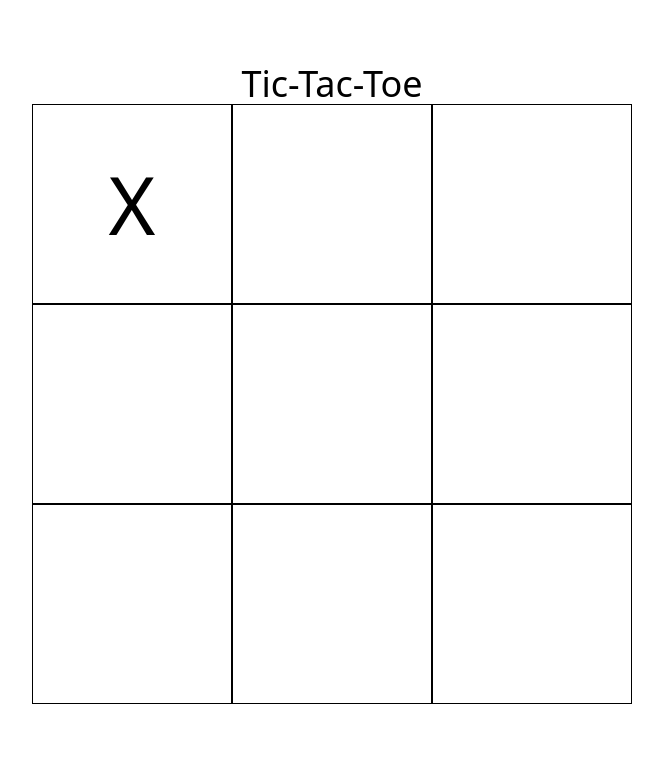
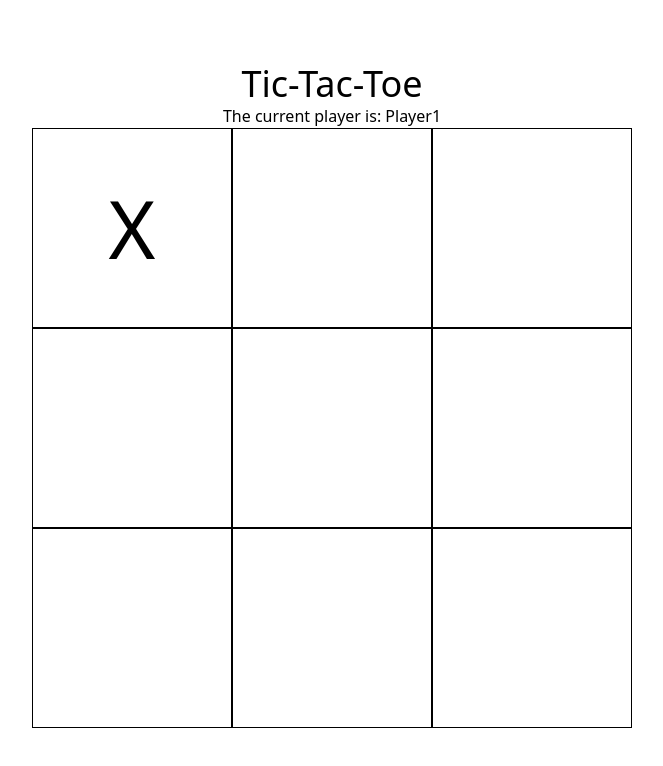
Before and after one commit to devhausleipzig/camp8-tic-tac-toe, a website: page index.html in a window 1280 px wide. Both pictures are taken after a click on the element 440 px from the left and 204 px from the top of the page. Shown: the whole page, without its empty margins (308-971 px from the left). Drawn offline with Linux system fonts and the light colour scheme.

Commit message:
begin adding checks for win conditions

```diff
--- a/index.html
+++ b/index.html
@@ -9,10 +9,11 @@
 	</head>
         <main class="pt-16">
             <h1 class="text-center text-4xl">Tic-Tac-Toe</h1>
-                <div class="flex justify-center">
-                    <div id="game-grid" class="grid grid-cols-3 grid-rows-3 w-[600px] h-[600px]">
-                    </div>
+            <p id="current-player" class="text-center"></p>
+            <div class="flex justify-center">
+                <div id="game-grid" class="grid grid-cols-3 grid-rows-3 w-[600px] h-[600px]">
                 </div>
+            </div>
         </main>
 
 		<script src="./main.js"></script>
--- a/main.js
+++ b/main.js
@@ -9,6 +9,7 @@ function idToCoord(id) {
 }
 // grab DOM elements
 var gameGrid = document.querySelector("#game-grid");
+var currentPlayerElement = document.querySelector("#current-player");
 // settings
 var gridSize = 3;
 var gridCellStyles = ["w-[200px]", "h-[200px]", "border", "border-black"];
@@ -18,6 +19,7 @@ var players = [
     { name: "Player2", mark: "O", score: 0 }
 ];
 var turn = 0;
+currentPlayerElement.textContent = "The current player is: ".concat(players[0].name);
 var gameState = {};
 // creating game grid
 for (var row = 0; row < gridSize; row++) {
@@ -26,7 +28,7 @@ for (var row = 0; row < gridSize; row++) {
         // create gridCell & add styling
         var gridCell = document.createElement("div");
         (_a = gridCell.classList).add.apply(_a, gridCellStyles);
-        // generate ID and store data
+        // generate ID and initialize cell state
         var id = coordToId([row, col]);
         gridCell.id = id;
         gameState[id] = {
@@ -38,14 +40,21 @@ for (var row = 0; row < gridSize; row++) {
         // add eventListener to gridCell
         gridCell.addEventListener("click", function (event) {
             // need to know which player's turn it is
-            // whichever players turn it is, add their mark to the 'marked' key for a specific cell in the gameState
+            var currentPlayer = players[turn];
+            // whichever players turn it is, add their mark to the 'markedBy' key for a specific cell in the gameState
             var cellState = gameState[id];
-            var currentPlayer = players[turn];
-            cellState.markedBy = currentPlayer.name;
-            // update that cell so the mark shows visually
-            gridCell.innerHTML = "<div class=\"flex justify-center items-center h-full\">\n\t\t\t\t<p class=\"text-[80px]\">".concat(currentPlayer.mark, "</p>\n\t\t\t</div>");
-            // go to next turn
-            turn = (turn + 1) % players.length;
+            var isMarked = Boolean(cellState.markedBy);
+            if (!isMarked) {
+                cellState.markedBy = currentPlayer.name;
+                // update this cell so the mark shows visually
+                gridCell.innerHTML = "<div class=\"flex justify-center items-center h-full\">\n\t\t\t\t<p class=\"text-[80px]\">".concat(currentPlayer.mark, "</p>\n\t\t\t\t</div>");
+                // check for winning conditions
+                checkIfWin();
+                // go to next turn, wrap to beginning if too big
+                turn = (turn + 1) % players.length;
+                var nextPlayer = players[turn];
+                currentPlayerElement.textContent = "The current player is: ".concat(nextPlayer.name);
+            }
         });
     };
     for (var col = 0; col < gridSize; col++) {
```
Also changed, not shown: main.ts (+25 -9 lines).
